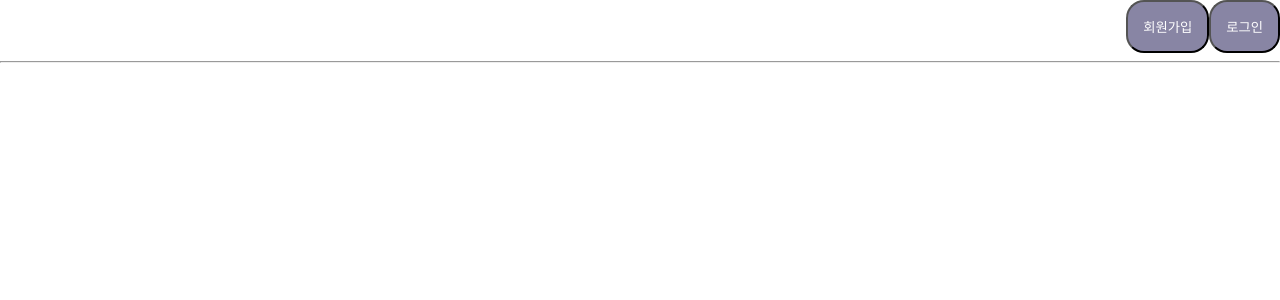
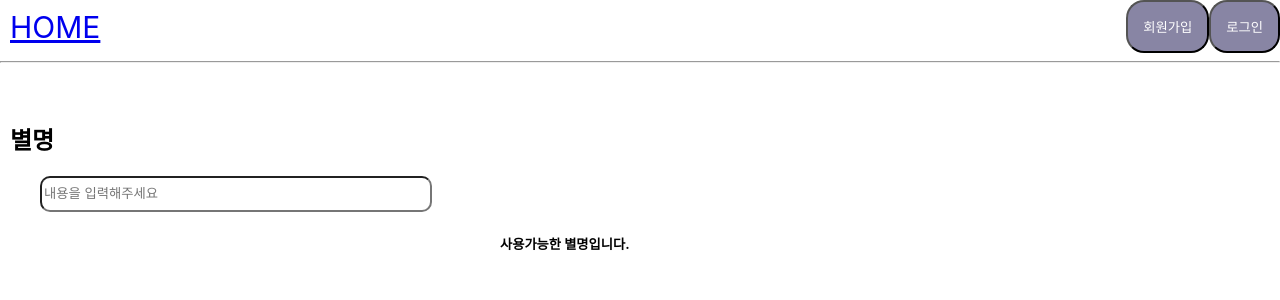
Before and after one commit to dongisarang/najarang, a React (Create React App) app in the folder front/: page /createAccount in a window 1280 px wide. Shown: the top 300 px of the page. Built offline with nearby package versions, Linux system fonts and the light colour scheme.

Commit message:
[feat] route 변경 및 회원가입 페이지 추가

```diff
--- a/front/src/App.js
+++ b/front/src/App.js
@@ -3,6 +3,7 @@ import TopLayout from './component/TopLayout';
 import KakaoSignUp from './component/KakaoSignUp'
 import NaverLogin from 'react-naver-login';
 import ListPage from './component/ListPage';
+import CreateAccount from './component/CreateAccount';
 import styled from 'styled-components';
 import { Link, Route, BrowserRouter as Router } from "react-router-dom"
 
@@ -11,10 +12,17 @@ class App extends Component {
   render() {
     return(
       <Router>
-        <div>
+
           <Layout>
-            <headerBtn>
+
+            <HomeLayout>
             <Link to='/' >
+              HOME
+              </Link>
+            </HomeLayout>
+
+
+            <Link to='/createAccount' >
             <Btn>
                 회원가입
             </Btn>
@@ -26,7 +34,7 @@ class App extends Component {
               </Btn>
 
             </Link>
-            </headerBtn>
+
           </Layout>
 
 
@@ -35,37 +43,31 @@ class App extends Component {
         <Route path='/' component={TopLayout} exact={true}/>
         <Route path='/login' component={KakaoSignUp} exact={true}/>
         <Route path='/list' render={props => {return(<ListPage />)}} exact={true}/>
-      </div>
+        <Route path='/createAccount' render={props => {return(<CreateAccount />)}} exact={true}/>
       </Router>
 
 
     )
     }
  }
+
  const Layout = styled.div`
-     display: flex;
+    display: flex;
     flex-direction:row;
-    justify-content:flex-end;
-     .btn{
-      border-width:2;
-      width: 100px;
-      height:50px;
-     }
  `;
- const headerBtn = styled.div`
+ const HomeLayout = styled.div`
+    flex:10;
+    align-items:center;
+    display: flex;
+    margin-left:10px;
+    font-size:30px;
+ `;
 
-    justify-content:flex-end;
-    background-color:#8885a4;
-     margin-left: 100px;
-     color:blue;
- `;
  const Btn = styled.button`
     background-color:#8885a4;
     border-radius:18px;
     padding:15px;
     color:#ffffff;
-
-
 `;
 
 export default App;
--- /dev/null
+++ b/front/src/component/CreateAccount.js
@@ -0,0 +1,50 @@
+import styled from 'styled-components';
+import { Link, Route, BrowserRouter as Router } from "react-router-dom"
+import React, {  Component } from 'react';
+
+const CreateAccount = () =>{
+    return(
+        <CreateAccountLayout>
+            <AliasLayout>
+                <h2>별명</h2>
+                <InputLayout>
+                <input placeholder="내용을 입력해주세요"
+                type = "text"
+                className="form-control">
+                </input>
+            </InputLayout>
+            <h5>사용가능한 별명입니다.</h5>
+            </AliasLayout>
+        </CreateAccountLayout>
+    );
+};
+const CreateAccountLayout = styled.div`
+    display:flex;
+    flex-direction:column;
+`;
+const AliasLayout = styled.div`
+    display:flex;
+    flex-direction:column;
+    height:18vh;
+    h2{
+        margin-top:50px;
+        margin-left:10px;
+    }
+    h5{
+        width:20%;
+        margin-left:500px;
+    }
+`;
+const InputLayout = styled.div`
+    justify-content: center;
+    border-width:2;
+    height:50px;
+
+    input{
+        width:30%;
+        margin-left:40px;
+        border-radius:10px;
+        height:30px;
+    }
+`;
+export default CreateAccount;
--- a/front/src/component/ListPage.js
+++ b/front/src/component/ListPage.js
@@ -119,18 +119,18 @@ const MainLayout = styled.div`
         margin:0px 0px 1px 5px;
     }
     h5{
-        display:flex;
         margin:0px 0px 1px 5px;
     }
     .row{
         display:flex;
         flex-direction:row;
+        .icon{
 
-        .icon{
-            margin-left: 200px;
+            flex:3;
         }
         .bookMark{
             margin-left:10px;
+            flex:1;
         }
     }
 `;
--- a/front/src/component/TopLayout.js
+++ b/front/src/component/TopLayout.js
@@ -121,8 +121,9 @@ const InputForm = styled.input`
 
 `;
 const TopicCircle = styled.button`
-    margin-left: 100px;
+    margin-left:100px;
     flex:1;
+    justify-content:space-between;
     border-radius: 20px;
     background-color:#f4c96b;
     width:100px;
```
